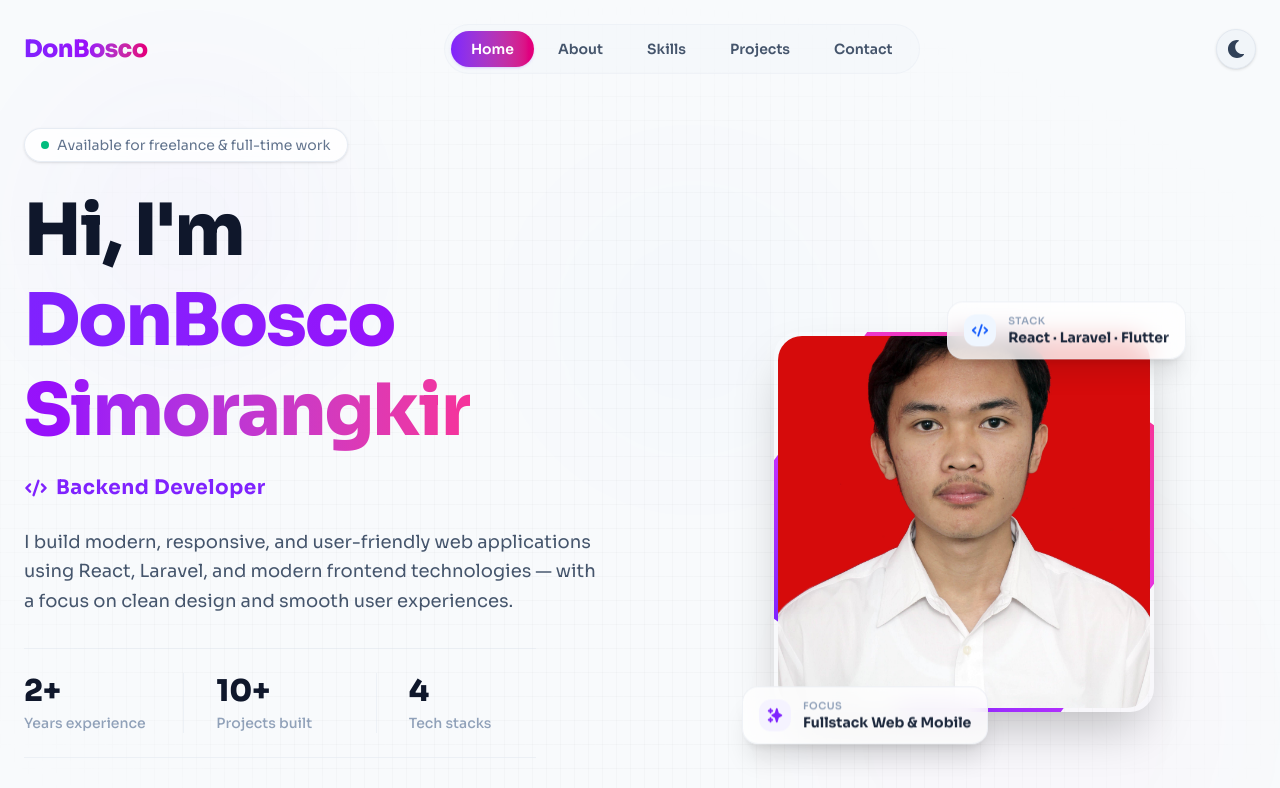
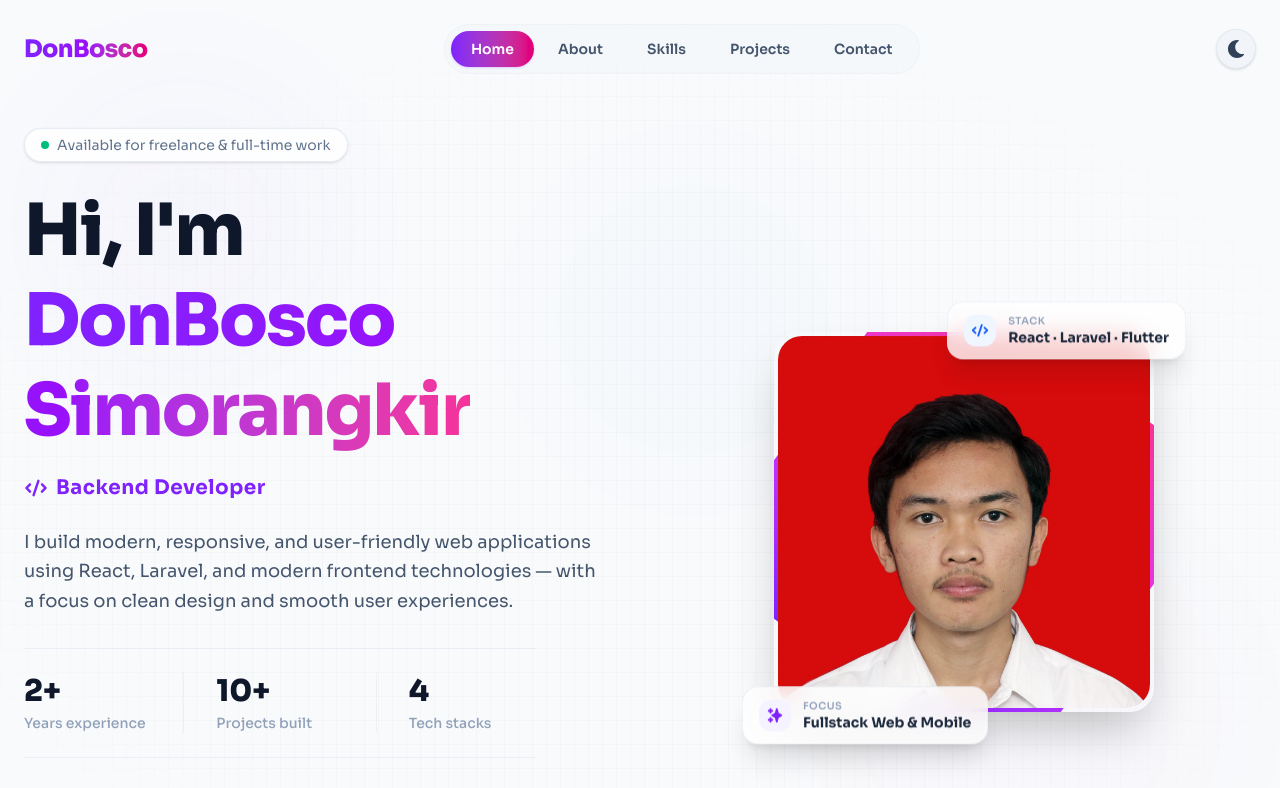
Before and after one commit to donboscosimorangkir3-bot/my-portfolio, a React (Vite) app: page / in a window 1280 px wide. Shown: the top 788 px of the page. Built offline with nearby package versions, Linux system fonts and the light colour scheme.

Commit message:
update foto lagi

```diff
--- a/src/components/Hero.jsx
+++ b/src/components/Hero.jsx
@@ -206,10 +206,10 @@
               />
               <div className="relative w-full h-full rounded-3xl overflow-hidden bg-white dark:bg-slate-950">
                 <img
-                  src={profile}
-                  alt="DonBosco Simorangkir"
-                  className="w-full h-full object-cover grayscale-[20%] group-hover:grayscale-0 hover:scale-105 transition-all duration-700"
-                />
+                src={profile}
+                alt="DonBosco Simorangkir"
+                className="w-full h-full object-cover object-top grayscale-[20%] group-hover:grayscale-0 hover:scale-105 transition-all duration-700"
+              />
               </div>
             </div>
 
```
